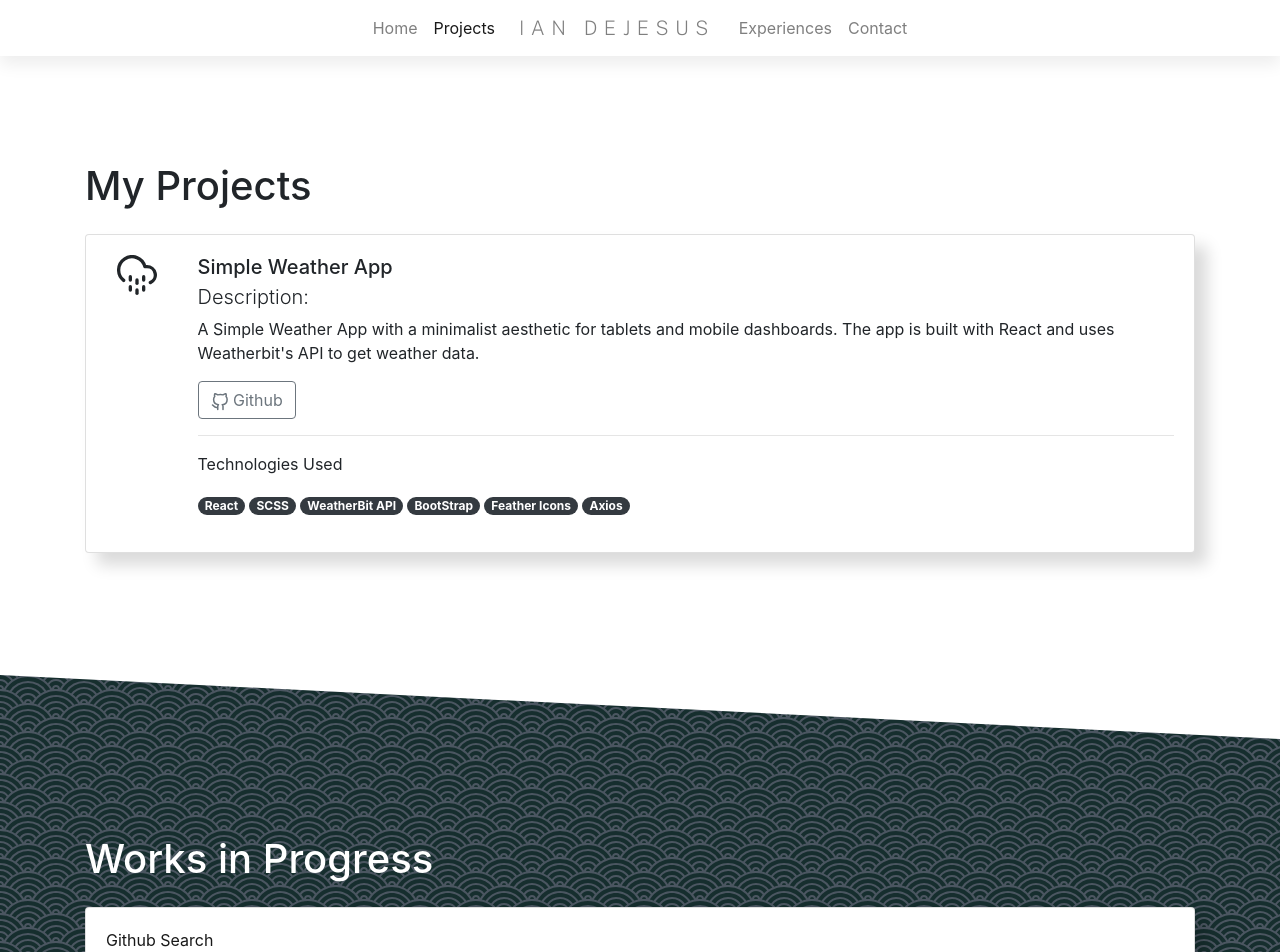
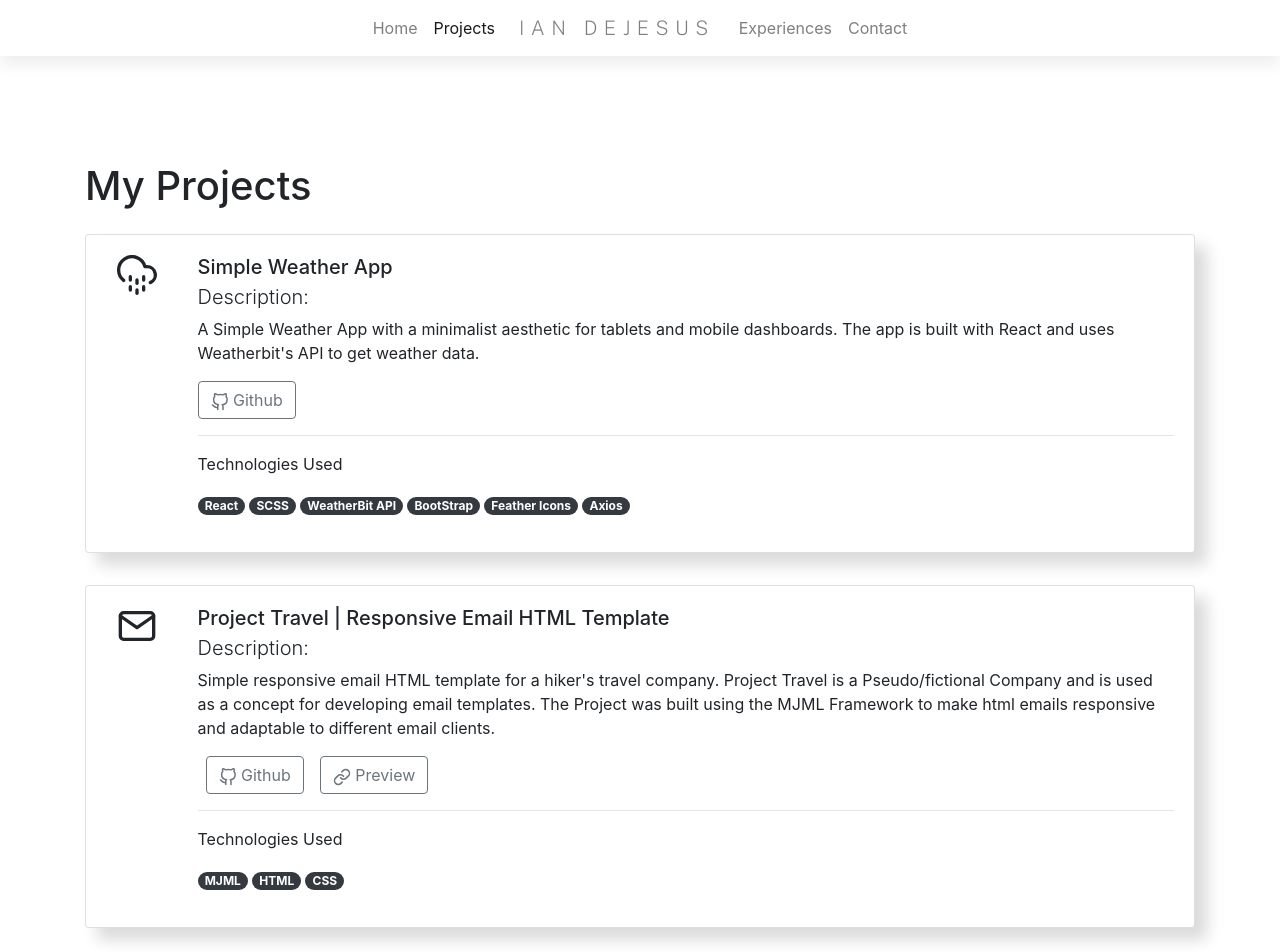
Before and after one commit to iantheminimalist/iandejesus-app, a React (Create React App) app: page /#/projects in a window 1280 px wide. Shown: the top 952 px of the page. Built offline with nearby package versions, Linux system fonts and the light colour scheme.

Commit message:
updated project to Project Page

```diff
--- a/src/components/ProjectsComponent.js
+++ b/src/components/ProjectsComponent.js
@@ -66,6 +66,44 @@ function Projects() {
             </Fade>
             </Container>
 
+            <Container>
+            <Fade bottom cascade>
+            <CardDeck >
+            <Card className="neomorph rounded my-md-3 my-4">
+                    <CardBody>
+                <Row>
+                    <Col md={1} xs={12} className="text-center my-md-0 my-4">
+                        <Icon.Mail size={40} className="" />
+                    </Col>
+                    <Col md={11} xs={12}>
+                        <CardTitle><h5>Project Travel | Responsive Email HTML Template </h5></CardTitle>
+                        <CardSubtitle><h5 className="font-weight-light">Description:</h5></CardSubtitle>
+                        <CardText>
+                        <p>
+                            Simple responsive email HTML template for a hiker's travel company. Project Travel is a Pseudo/fictional Company and is used as a concept for developing email templates. The Project was built using the MJML Framework to make html emails responsive and adaptable to different email clients.
+                        </p>
+                        <Button outline color="secondary" className="mx-2" href="https://github.com/iantheminimalist/project-travel"  target="_blank" rel="noopener noreferrer"><Icon.GitHub size={18} /> Github</Button>
+                        <Button outline color="secondary" className="mx-2" href="https://iantheminimalist.github.io/project-travel/"  target="_blank" rel="noopener noreferrer"><Icon.Link size={18} /> Preview</Button>
+
+                        </CardText>
+                        <hr />
+                        <CardText>
+                            <p>Technologies Used</p>
+                            <p>
+                                <Badge color="dark" pill className="mr-1">MJML</Badge>
+                                <Badge color="dark" pill className="mr-1">HTML</Badge>
+                                <Badge color="dark" pill className="mr-1">CSS</Badge>
+
+                            </p>
+                        </CardText>
+                    </Col>
+                </Row>
+            </CardBody>
+                    </Card>
+                </CardDeck>
+            </Fade>
+
+            </Container>
             </div>
 
             <div className="section">
```
